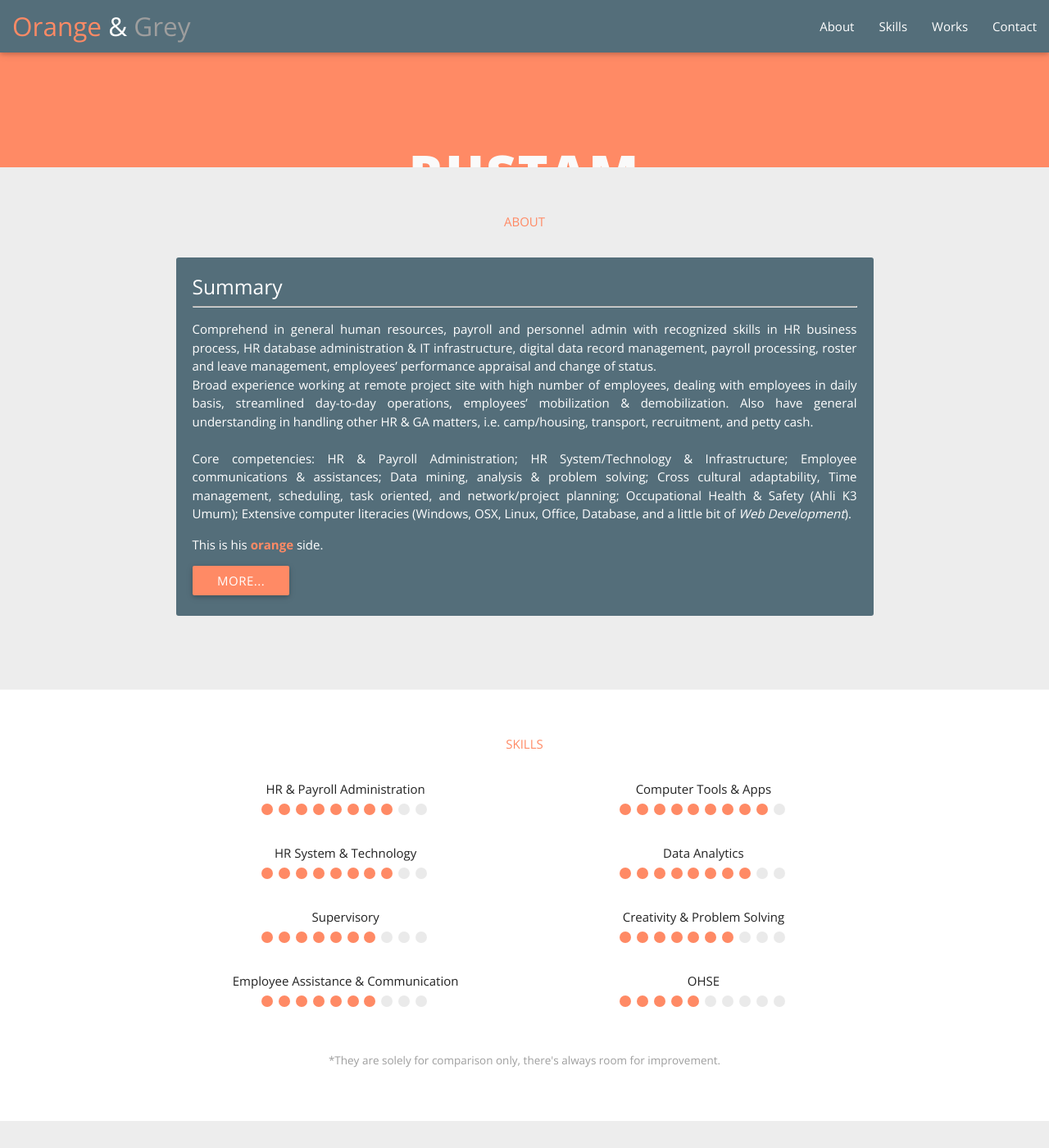
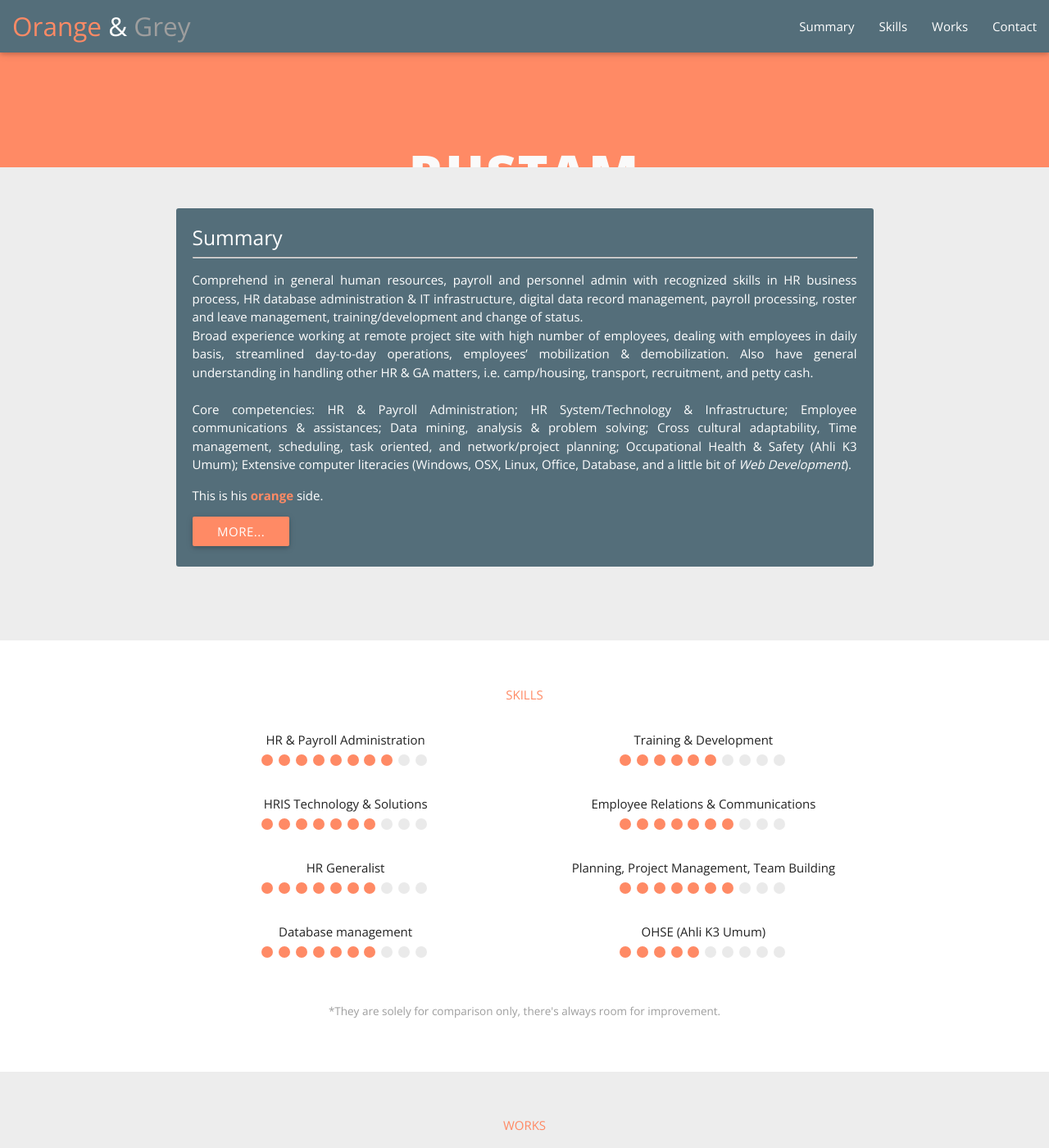
Before and after one commit to thegreyside/materialize_portfolio_jekyll, a Jekyll site: the page built from resume.html, in a window 1280 px wide and 1400 px high, scrolled down 240 px. Shown: the whole window at 82% size. Built offline with Jekyll 4.4.1, drawn with Linux system fonts in a browser that asks for light colours; nearby versions of some CDN libraries; some of the changed text lies outside the part shown.

Commit message:
edit summary, footer, skill

```diff
--- a/_data/resume.yml
+++ b/_data/resume.yml
@@ -2,17 +2,21 @@
 # Menu
 
 menus:
-- {name: About, url: '#about'}
+- {name: Summary, url: '#about'}
 - {name: Skills, url: '#skill'}
 - {name: Works, url: '#work'}
 - {name: Contact, url: '#contact'}
+#-----------not done yet
+#- {name: Training, url: '#contact'}
+#- {name: Soft skills?, url: '#contact'}
+#- {name: , url: '#contact'}
 
 
 #-------------------------------
 # b
 
 about: >
-  Comprehend in general <strong>human resources, payroll and personnel admin</strong> with recognized skills in HR business process, HR database administration & IT infrastructure, digital data record management, payroll processing, roster and leave management, employees’ performance appraisal and change of status.<br>Broad experience working at remote project site with high number of employees, dealing with employees in daily basis, streamlined day-to-day operations, employees’ mobilization & demobilization. Also have general understanding in handling other HR & GA matters, i.e. camp/housing, transport, recruitment, and petty cash.<br><br>Core competencies&#58 <strong>HR & Payroll Administration&#59 HR System/Technology & Infrastructure&#59 Employee communications & assistances&#59 Data mining, analysis & problem solving&#59 Cross cultural adaptability, Time management, scheduling, task oriented, and network/project planning&#59 Occupational Health & Safety (Ahli K3 Umum)&#59 Extensive computer literacies (Windows, OSX, Linux, Office, Database,</strong> and a little bit of <em>Web Development</em><strong>).</strong><p>This is his <b class="accent-color">orange</b> side.</p>
+  Comprehend in general <strong>human resources, payroll and personnel admin</strong> with recognized skills in HR business process, HR database administration & IT infrastructure, digital data record management, payroll processing, roster and leave management, training/development and change of status.<br>Broad experience working at remote project site with high number of employees, dealing with employees in daily basis, streamlined day-to-day operations, employees’ mobilization & demobilization. Also have general understanding in handling other HR & GA matters, i.e. camp/housing, transport, recruitment, and petty cash.<br><br>Core competencies&#58 <strong>HR & Payroll Administration&#59 HR System/Technology & Infrastructure&#59 Employee communications & assistances&#59 Data mining, analysis & problem solving&#59 Cross cultural adaptability, Time management, scheduling, task oriented, and network/project planning&#59 Occupational Health & Safety (Ahli K3 Umum)&#59 Extensive computer literacies (Windows, OSX, Linux, Office, Database,</strong> and a little bit of <em>Web Development</em><strong>).</strong><p>This is his <b class="accent-color">orange</b> side.</p>
 
 other:  He has certified for General Expert of Occupational Health & Safety issued by Ministry of Employement The Republic of Indonesia.
 
@@ -25,13 +29,13 @@ more: >
 
 skills:
 - {name: HR & Payroll Administration, value: 8}
-- {name: Computer Tools & Apps, value: 9}
-- {name: HR System & Technology, value: 8}
-- {name: Data Analytics, value: 8}
-- {name: Supervisory, value: 7}
-- {name: Creativity & Problem Solving, value: 7}
-- {name: Employee Assistance & Communication, value: 7}
-- {name: OHSE, value: 5}
+- {name: Training & Development, value: 6}
+- {name: HRIS Technology & Solutions, value: 7}
+- {name: Employee Relations & Communications, value: 7}
+- {name: HR Generalist, value: 7}
+- {name: Planning&#44 Project Management&#44 Team Building, value: 7}
+- {name: Database management, value: 7}
+- {name: OHSE (Ahli K3 Umum), value: 5}
 # communication
 # attention to detail
 
--- a/_includes/about.html
+++ b/_includes/about.html
@@ -1,8 +1,7 @@
 <section id="about" class="alt-color">
 	<div class="container">
-		<h6 class="accent-color center-align">About</h6>
 		<div class="summary blue-grey darken-1 white-text">
-			<h5>Summary</h6>
+			<h5>Summary</h5>
 			<hr>
 			<p class="about">{{ site.data.resume.about }}</p>
 			<p>
--- a/_includes/footer.html
+++ b/_includes/footer.html
@@ -2,7 +2,7 @@
 	<div class="container">
 		<div class="row">
 			<div class="col l6 s12">
-				<h5 class="white-text">This site is generated using <a href="http://jekyllrb.com" class="blue-grey-text lighten-2">Jekyll</a>. Download the source code <a href="{{ site.data.settings.github }}/thegreyside.github.io" class="black-text">here</a> and <a href="{{ site.data.settings.github }}/materializecss_online_resume_jekyll" class="black-text">here (the Jekyll version)</a>. It's free!</h5>
+				<h5 class="white-text">About this page</h5><p class="white-text">This site is generated using <a href="http://jekyllrb.com" class="black-text">Jekyll</a> and <a href="http://saas-lang.com" class="black-text">SASS</a>. Download the source code <a href="{{ site.data.settings.github }}/materializecss_online_resume_jekyll" class="black-text"><strong>here</strong></a> OR if you prefer the finished result, download <a href="{{ site.data.settings.github }}/thegreyside.github.io" class="black-text"><strong>here</strong></a>. It's free!</p>
 
 			</div>
 			<div class="col l4 offset-l2 s12">
@@ -14,13 +14,16 @@
 					<li>
 						<a href="{{ site.data.settings.twitter }}" class="white-text"><i class="fa fa-twitter-square fa-3x"></i></a>
 					</li>
+					<li>
+						<a href="{{ site.data.settings.github }}" class="white-text"><i class="fa fa-github-square fa-3x"></i></a>
+					</li>
 				</ul>
 			</div>
 		</div>
 	</div>
 	<div class="footer-copyright">
 		<div class="container">
-			<a rel="license" href="http://creativecommons.org/licenses/by/4.0/" class="black-text">Creative Commons Attribution 4.0 International License</a>.
+			<a rel="license" href="http://creativecommons.org/licenses/by/4.0/" class="white-text">Creative Commons Attribution 4.0 International License</a>
 		</div>
 	</div>
 </footer>
--- a/_layouts/resume.html
+++ b/_layouts/resume.html
@@ -9,7 +9,7 @@
   <meta rel="author" href="{{ site.data.settings.seo.rel-author }}">
   <meta rel="publisher" href="{{ site.data.settings.seo.rel-publisher }}">
 
-  <title>{{ site.data.settings.title }} | {{ site.data.settings.subtitle-1 }} & {{ site.data.settings.subtitle-1 }}</title>
+  <title>{{ site.data.settings.title }} | {{ site.data.settings.subtitle-1 }} & {{ site.data.settings.subtitle-2 }}</title>
 
   <!-- Font Awesome -->
   <link rel="stylesheet" href="../css/font-awesome.min.css">
--- a/css/resume.sass
+++ b/css/resume.sass
@@ -8,6 +8,7 @@ $small-text: 0.9em
 $font-family: unquote("Open+Sans:400,300,700,800|Roboto+Slab:400,300,700,100")
 @import url("https://fonts.googleapis.com/css?family=#{$font-family}")
 $base-font: "Open Sans", sans-serif
+$alt-font: "Roboto Slab"
 $heading-font: "Open Sans", sans-serif
 
 @import banner
```
